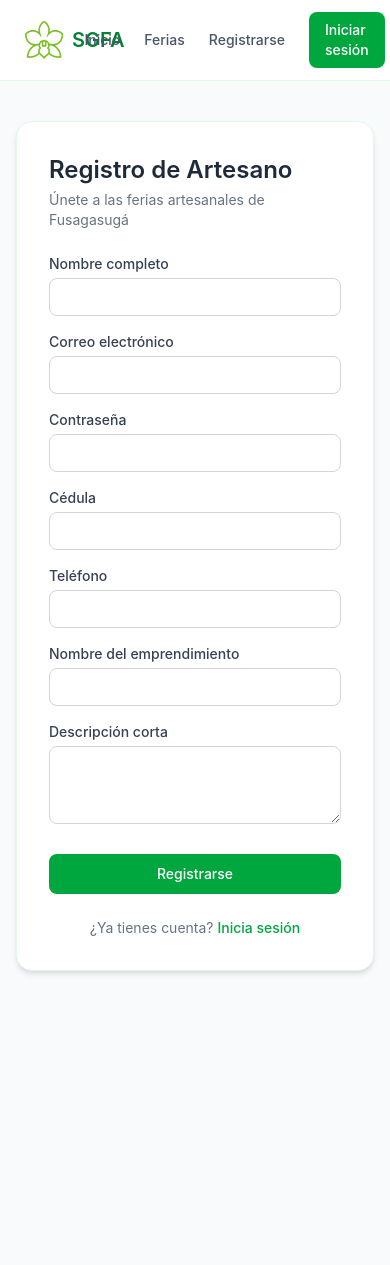
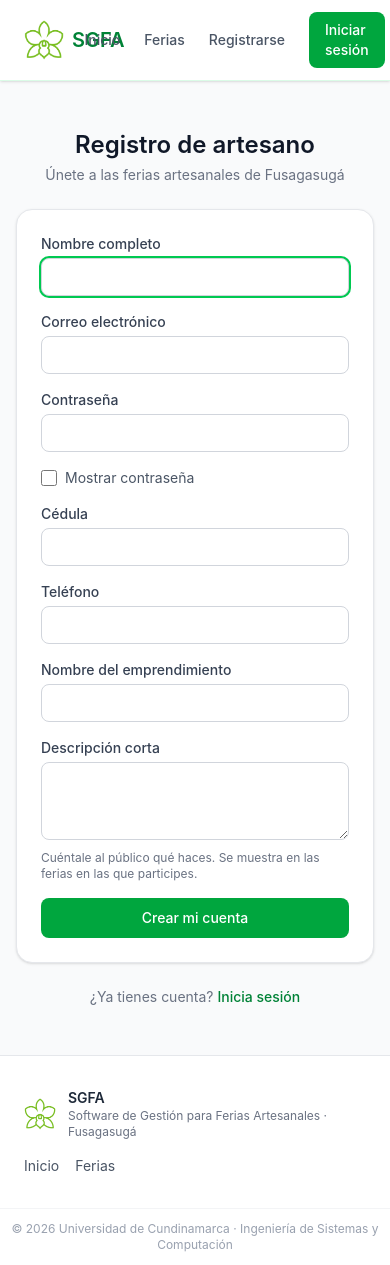
Before and after one commit to UndefinedCanyon/SGFA_Frontend, a React (Vite) app: page /registro in a window 390 px wide. Before the commit the page ends 1011 px from the top, so only its background shows below. Built offline with nearby package versions, Linux system fonts and the light colour scheme; no server answers.

Commit message:
Agregar componentes base de UI, layout responsive, pagina 404 y flujo de login y registro

```diff
--- /dev/null
+++ b/src/layout/Footer.jsx
@@ -0,0 +1,31 @@
+import { Link } from "react-router-dom";
+import logo from "../assets/logo-sgfa.png";
+
+function Footer() {
+    return (
+        <footer className="border-t border-gray-200 bg-white">
+            <div className="max-w-6xl mx-auto px-6 py-8 flex flex-col gap-4 sm:flex-row sm:items-center sm:justify-between">
+                <div className="flex items-center gap-3">
+                    <img src={logo} alt="" className="h-8 w-8" />
+                    <div>
+                        <p className="text-sm font-semibold text-gray-800">SGFA</p>
+                        <p className="text-xs text-gray-500">
+                            Software de Gestión para Ferias Artesanales · Fusagasugá
+                        </p>
+                    </div>
+                </div>
+
+                <nav aria-label="Pie de página" className="flex gap-4 text-sm text-gray-600">
+                    <Link to="/" className="hover:text-green-700">Inicio</Link>
+                    <Link to="/ferias" className="hover:text-green-700">Ferias</Link>
+                </nav>
+            </div>
+
+            <div className="border-t border-gray-100 py-3 text-center text-xs text-gray-400">
+                © {new Date().getFullYear()} Universidad de Cundinamarca · Ingeniería de Sistemas y Computación
+            </div>
+        </footer>
+    );
+}
+
+export default Footer;
--- /dev/null
+++ b/src/layout/Layout.jsx
@@ -0,0 +1,30 @@
+import { useEffect } from "react";
+import { Outlet, useLocation } from "react-router-dom";
+import Header from "./Header";
+import Footer from "./Footer";
+
+function Layout() {
+    const { pathname } = useLocation();
+
+    useEffect(() => {
+        window.scrollTo(0, 0);
+    }, [pathname]);
+
+    return (
+        <div className="min-h-screen flex flex-col">
+            <a
+                href="#contenido"
+                className="sr-only focus:not-sr-only focus:absolute focus:z-50 focus:m-2 focus:rounded-lg focus:bg-white focus:px-4 focus:py-2 focus:text-sm focus:shadow"
+            >
+                Saltar al contenido
+            </a>
+            <Header />
+            <main id="contenido" className="flex-1">
+                <Outlet />
+            </main>
+            <Footer />
+        </div>
+    );
+}
+
+export default Layout;
--- a/src/pages/Login.jsx
+++ b/src/pages/Login.jsx
@@ -1,15 +1,24 @@
 import { useState } from "react";
-import { Link } from "react-router-dom";
+import { Link, Navigate, useLocation } from "react-router-dom";
 import { iniciarSesion } from "../services/api";
 import { useAuth } from "../context/AuthContext";
+import { destinoPorRol } from "../utils/helpers";
+import { Boton, Campo, Alerta } from "../components/ui";
+import logo from "../assets/logo-sgfa.png";
 
 function Login() {
-    const [correoElectronico, setCorreoElectronico] = useState("");
+    const { usuario, iniciarSesionContexto } = useAuth();
+    const { state } = useLocation();
+
+    const [correoElectronico, setCorreoElectronico] = useState(state?.correo ?? "");
     const [contrasena, setContrasena] = useState("");
+    const [verContrasena, setVerContrasena] = useState(false);
     const [error, setError] = useState(null);
     const [cargando, setCargando] = useState(false);
 
-    const { usuario, iniciarSesionContexto } = useAuth();
+    if (usuario) {
+        return <Navigate to={destinoPorRol(usuario.rol)} replace />;
+    }
 
     async function manejarEnvio(evento) {
         evento.preventDefault();
@@ -21,65 +30,68 @@ function Login() {
             iniciarSesionContexto(resultado);
         } catch (err) {
             setError(err.message);
-        } finally {
             setCargando(false);
         }
     }
 
     return (
-        <div className="min-h-[80vh] flex items-center justify-center bg-gray-50 px-4">
-            <div className="w-full max-w-sm bg-white rounded-2xl shadow-md border border-green-100 p-8">
-                <h2 className="text-2xl font-semibold text-gray-800 mb-1">Iniciar sesión</h2>
-                <p className="text-sm text-gray-500 mb-6">Accede a tu cuenta de SGFA</p>
+        <div className="flex items-center justify-center px-4 py-12">
+            <div className="w-full max-w-sm">
+                <div className="text-center mb-6">
+                    <img src={logo} alt="" className="h-14 w-14 mx-auto mb-3" />
+                    <h2 className="text-2xl font-semibold text-gray-900">Iniciar sesión</h2>
+                    <p className="text-sm text-gray-500 mt-1">Accede a tu cuenta de SGFA</p>
+                </div>
 
-                <form onSubmit={manejarEnvio} className="flex flex-col gap-4">
-                    <div>
-                        <label className="block text-sm font-medium text-gray-700 mb-1">
-                            Correo electrónico
-                        </label>
-                        <input
+                <div className="bg-white rounded-2xl border border-gray-200 shadow-sm p-6">
+                    {state?.registrado && (
+                        <Alerta tipo="exito" className="mb-4">
+                            Cuenta creada con éxito. Inicia sesión para continuar.
+                        </Alerta>
+                    )}
+
+                    <form onSubmit={manejarEnvio} className="flex flex-col gap-4">
+                        <Campo
+                            etiqueta="Correo electrónico"
                             type="email"
                             value={correoElectronico}
                             onChange={(e) => setCorreoElectronico(e.target.value)}
                             required
-                            className="w-full border border-gray-300 rounded-lg px-3 py-2 text-sm focus:outline-none focus:ring-2 focus:ring-green-500 focus:border-transparent"
+                            autoComplete="email"
+                            autoFocus={!state?.correo}
                         />
-                    </div>
 
-                    <div>
-                        <label className="block text-sm font-medium text-gray-700 mb-1">
-                            Contraseña
-                        </label>
-                        <input
-                            type="password"
+                        <Campo
+                            etiqueta="Contraseña"
+                            type={verContrasena ? "text" : "password"}
                             value={contrasena}
                             onChange={(e) => setContrasena(e.target.value)}
                             required
-                            className="w-full border border-gray-300 rounded-lg px-3 py-2 text-sm focus:outline-none focus:ring-2 focus:ring-green-500 focus:border-transparent"
+                            autoComplete="current-password"
+                            autoFocus={Boolean(state?.correo)}
                         />
-                    </div>
 
-                    <button
-                        type="submit"
-                        disabled={cargando}
-                        className="mt-2 bg-green-600 text-white rounded-lg py-2.5 text-sm font-medium hover:bg-green-700 transition-colors disabled:opacity-50"
-                    >
-                        {cargando ? "Ingresando..." : "Ingresar"}
-                    </button>
-                </form>
+                        <label className="flex items-center gap-2 text-sm text-gray-600 cursor-pointer">
+                            <input
+                                type="checkbox"
+                                checked={verContrasena}
+                                onChange={(e) => setVerContrasena(e.target.checked)}
+                                className="h-4 w-4 rounded border-gray-300 text-green-600 focus:ring-green-500"
+                            />
+                            Mostrar contraseña
+                        </label>
 
-                {usuario && (
-                    <p className="mt-4 text-sm text-green-700 bg-green-50 rounded-lg p-3">
-                        Bienvenido/a, {usuario.nombre} (rol: {usuario.rol})
-                    </p>
-                )}
-                {error && (
-                    <p className="mt-4 text-sm text-red-700 bg-red-50 rounded-lg p-3">{error}</p>
-                )}
+                        <Alerta tipo="error">{error}</Alerta>
+
+                        <Boton type="submit" cargando={cargando} className="w-full">
+                            {cargando ? "Ingresando..." : "Ingresar"}
+                        </Boton>
+                    </form>
+                </div>
 
                 <p className="mt-6 text-sm text-gray-500 text-center">
                     ¿No tienes cuenta?{" "}
-                    <Link to="/registro" className="text-green-600 font-medium hover:underline">
+                    <Link to="/registro" className="text-green-700 font-medium hover:underline">
                         Regístrate aquí
                     </Link>
                 </p>
--- /dev/null
+++ b/src/pages/NoEncontrado.jsx
@@ -0,0 +1,29 @@
+import { Link } from "react-router-dom";
+
+function NoEncontrado() {
+    return (
+        <div className="max-w-xl mx-auto px-6 py-24 text-center">
+            <p className="text-6xl font-semibold text-green-600 mb-4">404</p>
+            <h2 className="text-2xl font-semibold text-gray-900 mb-2">No encontramos esta página</h2>
+            <p className="text-gray-500 mb-8">
+                La dirección no existe o fue movida. Revisa la URL o vuelve al inicio.
+            </p>
+            <div className="flex justify-center gap-3">
+                <Link
+                    to="/"
+                    className="rounded-lg bg-green-600 px-4 py-2.5 text-sm font-medium text-white hover:bg-green-700"
+                >
+                    Ir al inicio
+                </Link>
+                <Link
+                    to="/ferias"
+                    className="rounded-lg border border-gray-300 bg-white px-4 py-2.5 text-sm font-medium text-gray-700 hover:bg-gray-50"
+                >
+                    Ver ferias
+                </Link>
+            </div>
+        </div>
+    );
+}
+
+export default NoEncontrado;
--- a/src/pages/RegistroArtesano.jsx
+++ b/src/pages/RegistroArtesano.jsx
@@ -1,9 +1,11 @@
 import { useState } from "react";
-import { Link } from "react-router-dom";
+import { Link, Navigate, useNavigate } from "react-router-dom";
 import { registrarArtesano } from "../services/api";
+import { useAuth } from "../context/AuthContext";
+import { destinoPorRol } from "../utils/helpers";
+import { Boton, Campo, Alerta } from "../components/ui";
 
-function RegistroArtesano() {
-    const [formulario, setFormulario] = useState({
+const FORMULARIO_VACIO = {
     nombre: "",
     correoElectronico: "",
     contrasena: "",
@@ -11,11 +13,20 @@ function RegistroArtesano() {
     telefono: "",
     nombreEmprendimiento: "",
     descripcionCorta: "",
-    });
+};
 
-    const [mensaje, setMensaje] = useState(null);
+function RegistroArtesano() {
+    const { usuario } = useAuth();
+    const navigate = useNavigate();
+
+    const [formulario, setFormulario] = useState(FORMULARIO_VACIO);
+    const [verContrasena, setVerContrasena] = useState(false);
     const [error, setError] = useState(null);
     const [cargando, setCargando] = useState(false);
+
+    if (usuario) {
+        return <Navigate to={destinoPorRol(usuario.rol)} replace />;
+    }
 
     function manejarCambio(evento) {
         const { name, value } = evento.target;
@@ -24,143 +35,124 @@ function RegistroArtesano() {
 
     async function manejarEnvio(evento) {
         evento.preventDefault();
-        setMensaje(null);
         setError(null);
         setCargando(true);
 
         try {
-            const artesanoCreado = await registrarArtesano(formulario);
-            setMensaje(`Artesano "${artesanoCreado.nombreEmprendimiento}" registrado con éxito.`);
-            setFormulario({
-                nombre: "",
-                correoElectronico: "",
-                contrasena: "",
-                cc: "",
-                telefono: "",
-                nombreEmprendimiento: "",
-                descripcionCorta: "",
+            await registrarArtesano(formulario);
+            navigate("/login", {
+                state: { registrado: true, correo: formulario.correoElectronico },
             });
         } catch (err) {
             setError(err.message);
-        } finally {
             setCargando(false);
         }
     }
 
-    const campoClase =
-        "w-full border border-gray-300 rounded-lg px-3 py-2 text-sm focus:outline-none focus:ring-2 focus:ring-green-500 focus:border-transparent";
-    const labelClase = "block text-sm font-medium text-gray-700 mb-1";
-
     return (
-        <div className="min-h-[80vh] flex items-center justify-center bg-gray-50 px-4 py-10">
-            <div className="w-full max-w-lg bg-white rounded-2xl shadow-md border border-green-100 p-8">
-                <h2 className="text-2xl font-semibold text-gray-800 mb-1">Registro de Artesano</h2>
-                <p className="text-sm text-gray-500 mb-6">
+        <div className="flex justify-center px-4 py-12">
+            <div className="w-full max-w-lg">
+                <div className="text-center mb-6">
+                    <h2 className="text-2xl font-semibold text-gray-900">Registro de artesano</h2>
+                    <p className="text-sm text-gray-500 mt-1">
                         Únete a las ferias artesanales de Fusagasugá
                     </p>
+                </div>
 
+                <div className="bg-white rounded-2xl border border-gray-200 shadow-sm p-6">
                     <form onSubmit={manejarEnvio} className="grid grid-cols-1 sm:grid-cols-2 gap-4">
-                    <div className="sm:col-span-2">
-                        <label className={labelClase}>Nombre completo</label>
-                        <input
-                            type="text"
+                        <Campo
+                            className="sm:col-span-2"
+                            etiqueta="Nombre completo"
                             name="nombre"
                             value={formulario.nombre}
                             onChange={manejarCambio}
                             required
-                            className={campoClase}
+                            autoComplete="name"
+                            autoFocus
                         />
-                    </div>
 
-                    <div>
-                        <label className={labelClase}>Correo electrónico</label>
-                        <input
+                        <Campo
+                            etiqueta="Correo electrónico"
                             type="email"
                             name="correoElectronico"
                             value={formulario.correoElectronico}
                             onChange={manejarCambio}
                             required
-                            className={campoClase}
+                            autoComplete="email"
                         />
-                    </div>
 
-                    <div>
-                        <label className={labelClase}>Contraseña</label>
-                        <input
-                            type="password"
+                        <Campo
+                            etiqueta="Contraseña"
+                            type={verContrasena ? "text" : "password"}
                             name="contrasena"
                             value={formulario.contrasena}
                             onChange={manejarCambio}
                             required
-                            className={campoClase}
+                            autoComplete="new-password"
                         />
-                    </div>
 
-                    <div>
-                        <label className={labelClase}>Cédula</label>
+                        <label className="sm:col-span-2 flex items-center gap-2 text-sm text-gray-600 cursor-pointer">
                             <input
-                            type="text"
+                                type="checkbox"
+                                checked={verContrasena}
+                                onChange={(e) => setVerContrasena(e.target.checked)}
+                                className="h-4 w-4 rounded border-gray-300 text-green-600 focus:ring-green-500"
+                            />
+                            Mostrar contraseña
+                        </label>
+
+                        <Campo
+                            etiqueta="Cédula"
                             name="cc"
                             value={formulario.cc}
                             onChange={manejarCambio}
                             required
-                            className={campoClase}
+                            inputMode="numeric"
                         />
-                    </div>
 
-                    <div>
-                        <label className={labelClase}>Teléfono</label>
-                        <input
-                            type="text"
+                        <Campo
+                            etiqueta="Teléfono"
+                            type="tel"
                             name="telefono"
                             value={formulario.telefono}
                             onChange={manejarCambio}
-                            className={campoClase}
+                            autoComplete="tel"
                         />
-                    </div>
 
-                    <div className="sm:col-span-2">
-                        <label className={labelClase}>Nombre del emprendimiento</label>
-                        <input
-                            type="text"
+                        <Campo
+                            className="sm:col-span-2"
+                            etiqueta="Nombre del emprendimiento"
                             name="nombreEmprendimiento"
                             value={formulario.nombreEmprendimiento}
                             onChange={manejarCambio}
                             required
-                            className={campoClase}
                         />
-                    </div>
 
-                    <div className="sm:col-span-2">
-                        <label className={labelClase}>Descripción corta</label>
-                        <textarea
+                        <Campo
+                            className="sm:col-span-2"
+                            etiqueta="Descripción corta"
+                            as="textarea"
                             name="descripcionCorta"
                             value={formulario.descripcionCorta}
                             onChange={manejarCambio}
                             rows={3}
-                            className={campoClase}
+                            ayuda="Cuéntale al público qué haces. Se muestra en las ferias en las que participes."
                         />
+
+                        <Alerta tipo="error" className="sm:col-span-2">
+                            {error}
+                        </Alerta>
+
+                        <Boton type="submit" cargando={cargando} className="sm:col-span-2">
+                            {cargando ? "Registrando..." : "Crear mi cuenta"}
+                        </Boton>
+                    </form>
                 </div>
-
-                    <button
-                        type="submit"
-                        disabled={cargando}
-                        className="sm:col-span-2 mt-2 bg-green-600 text-white rounded-lg py-2.5 text-sm font-medium hover:bg-green-700 transition-colors disabled:opacity-50"
-                    >
-                        {cargando ? "Registrando..." : "Registrarse"}
-                    </button>
-                </form>
-
-                {mensaje && (
-                    <p className="mt-4 text-sm text-green-700 bg-green-50 rounded-lg p-3">{mensaje}</p>
-                )}
-                {error && (
-                    <p className="mt-4 text-sm text-red-700 bg-red-50 rounded-lg p-3">{error}</p>
-                )}
 
                 <p className="mt-6 text-sm text-gray-500 text-center">
                     ¿Ya tienes cuenta?{" "}
-                    <Link to="/login" className="text-green-600 font-medium hover:underline">
+                    <Link to="/login" className="text-green-700 font-medium hover:underline">
                         Inicia sesión
                     </Link>
                 </p>
--- a/src/routes/AppRoutes.jsx
+++ b/src/routes/AppRoutes.jsx
@@ -1,19 +1,19 @@
 import { BrowserRouter, Routes, Route } from "react-router-dom";
+import Layout from "../layout/Layout";
 import Inicio from "../pages/Inicio";
 import RegistroArtesano from "../pages/RegistroArtesano";
 import Login from "../pages/Login";
 import Ferias from "../pages/Ferias";
 import PanelAdministrador from "../pages/PanelAdministrador";
 import PanelArtesano from "../pages/PanelArtesano";
-import Header from "../layout/Header";
+import NoEncontrado from "../pages/NoEncontrado";
 import RutaProtegida from "./RutaProtegida";
 
 function AppRoutes() {
     return (
         <BrowserRouter>
-            <Header />
-
             <Routes>
+                <Route element={<Layout />}>
                     <Route path="/" element={<Inicio />} />
                     <Route path="/registro" element={<RegistroArtesano />} />
                     <Route path="/login" element={<Login />} />
@@ -36,6 +36,9 @@ function AppRoutes() {
                             </RutaProtegida>
                         }
                     />
+
+                    <Route path="*" element={<NoEncontrado />} />
+                </Route>
             </Routes>
         </BrowserRouter>
     );
--- a/src/utils/helpers.js
+++ b/src/utils/helpers.js
@@ -15,3 +15,7 @@ export function describirEdicion(idEdicion, ediciones, ferias, lugares) {
 
     return `${nombreFeria} · ${formatearFecha(edicion.fechaInicio)} al ${formatearFecha(edicion.fechaFin)} · ${nombreLugar}`;
 }
+
+export function destinoPorRol(rol) {
+    return rol === "ADMINISTRADOR" ? "/admin" : "/mi-panel";
+}
```
Lines whose indentation alone changed are shown as unchanged.
